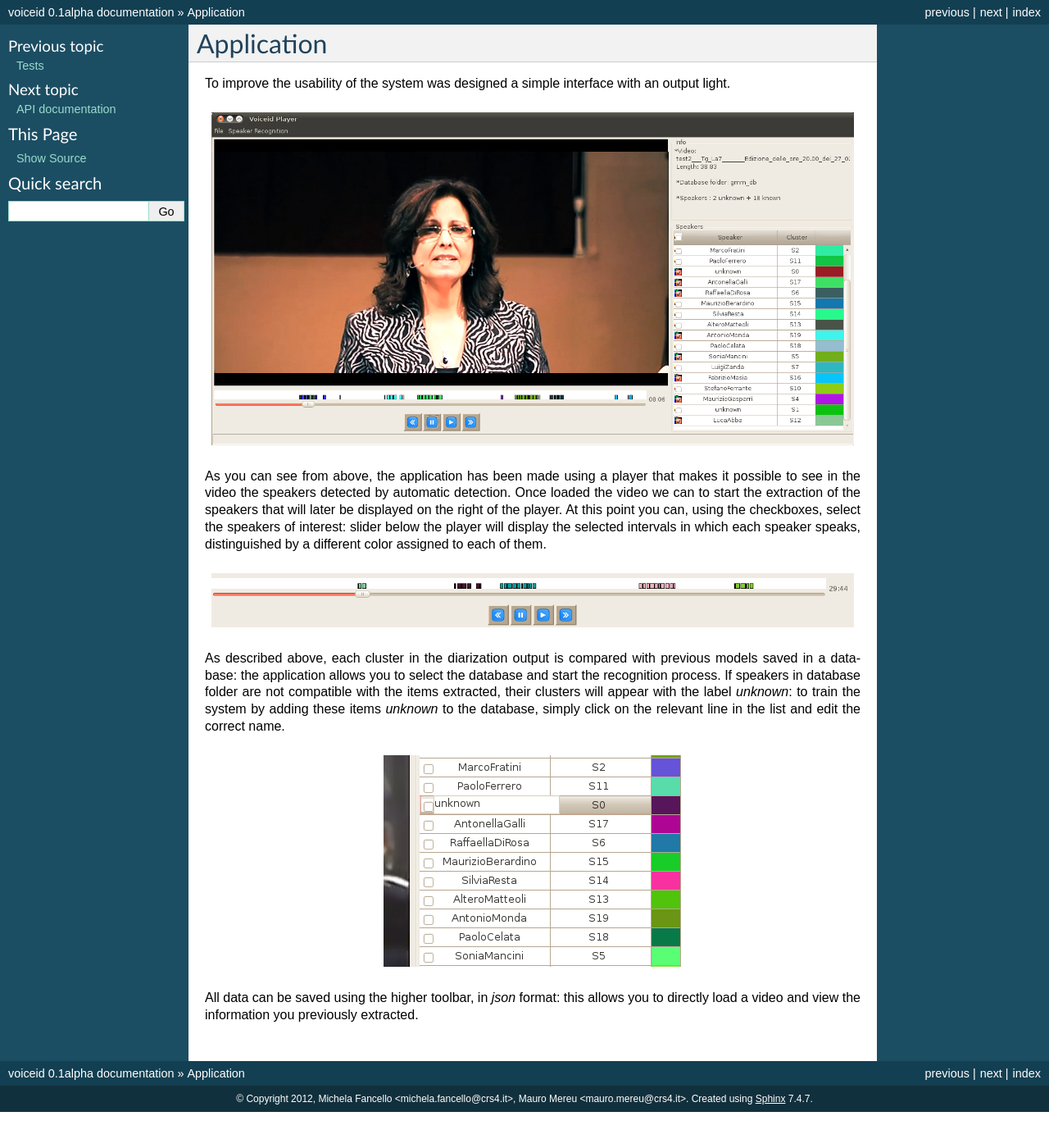
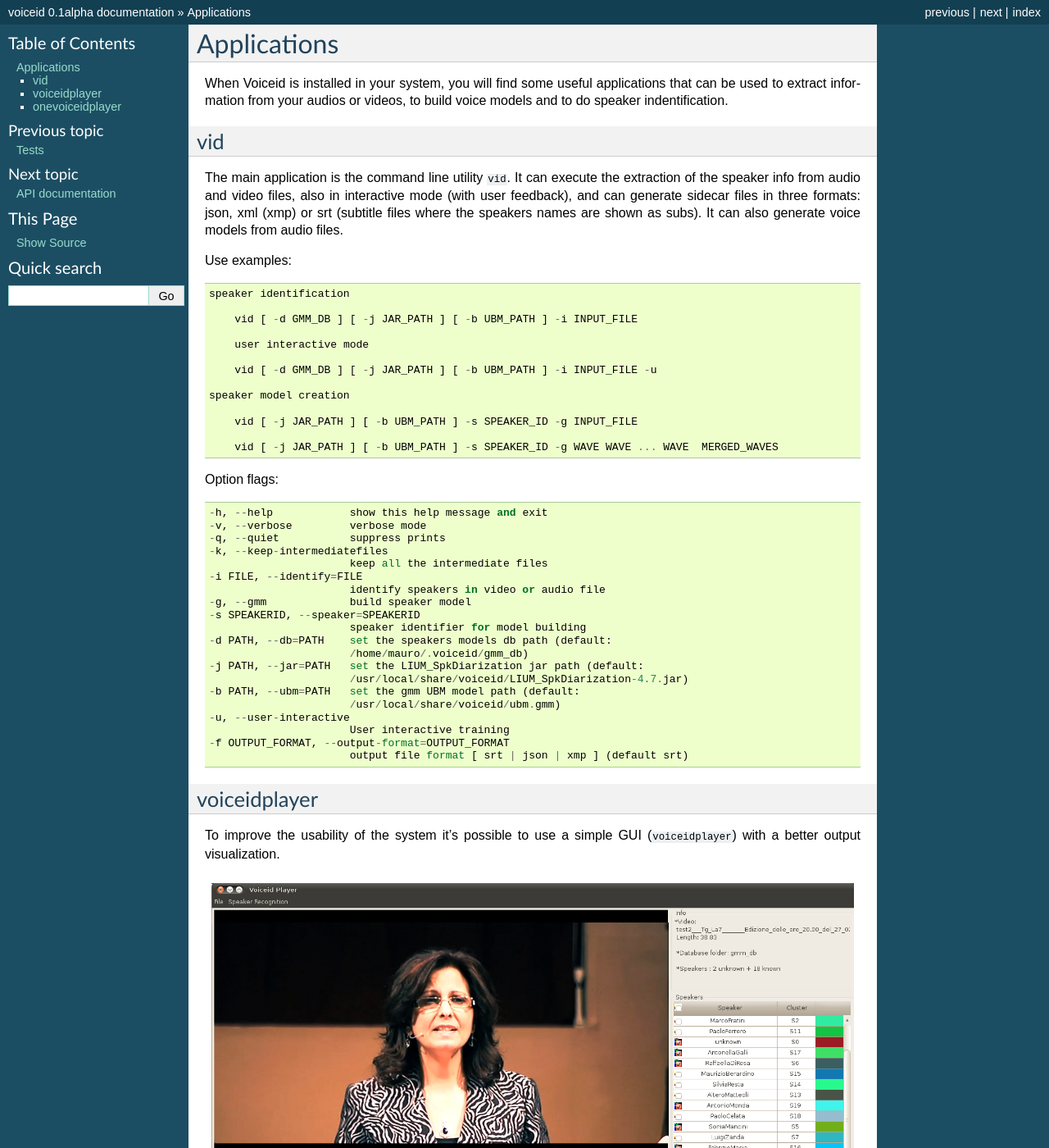
Before and after one commit to BackupGGCode/voiceid, a Sphinx documentation site: the page built from doc/source/application.rst, in a window 1280 px wide and 1400 px high. Shown: the whole window at 82% size. Built offline with Sphinx 7.4.7, drawn with Linux system fonts in a browser that asks for light colours; formulas are drawn with MathJax 3; some of the changed text lies outside the part shown.

```diff
--- a/doc/source/application.rst
+++ b/doc/source/application.rst
@@ -1,19 +1,77 @@
-Application
+Applications
 ============
 
-To improve the usability of the system was designed a simple interface with an output light.
+When Voiceid is installed in your system, you will find some useful applications that can be used to extract information from your audios or videos, to build voice models and to do speaker indentification.
+
+vid
+----
+The main application is the command line utility ``vid``. It can execute the extraction of the speaker info from audio and video files, also in interactive mode (with user feedback), and can generate sidecar files in three formats: json, xml (xmp) or srt (subtitle files where the speakers names are shown as subs).
+It can also generate voice models from audio files.
+
+Use examples:
+
+::
+
+    speaker identification
+
+        vid [ -d GMM_DB ] [ -j JAR_PATH ] [ -b UBM_PATH ] -i INPUT_FILE
+
+        user interactive mode
+
+        vid [ -d GMM_DB ] [ -j JAR_PATH ] [ -b UBM_PATH ] -i INPUT_FILE -u
+
+    speaker model creation
+
+        vid [ -j JAR_PATH ] [ -b UBM_PATH ] -s SPEAKER_ID -g INPUT_FILE
+
+        vid [ -j JAR_PATH ] [ -b UBM_PATH ] -s SPEAKER_ID -g WAVE WAVE ... WAVE  MERGED_WAVES
+
+Option flags:
+
+::
+
+  -h, --help            show this help message and exit
+  -v, --verbose         verbose mode
+  -q, --quiet           suppress prints
+  -k, --keep-intermediatefiles
+                        keep all the intermediate files
+  -i FILE, --identify=FILE
+                        identify speakers in video or audio file
+  -g, --gmm             build speaker model
+  -s SPEAKERID, --speaker=SPEAKERID
+                        speaker identifier for model building
+  -d PATH, --db=PATH    set the speakers models db path (default:
+                        /home/mauro/.voiceid/gmm_db)
+  -j PATH, --jar=PATH   set the LIUM_SpkDiarization jar path (default:
+                        /usr/local/share/voiceid/LIUM_SpkDiarization-4.7.jar)
+  -b PATH, --ubm=PATH   set the gmm UBM model path (default:
+                        /usr/local/share/voiceid/ubm.gmm)
+  -u, --user-interactive
+                        User interactive training
+  -f OUTPUT_FORMAT, --output-format=OUTPUT_FORMAT
+                        output file format [ srt | json | xmp ] (default srt)
+
+
+voiceidplayer
+--------------
+To improve the usability of the system it's possible to use a simple GUI (``voiceidplayer``) with a better output visualization.
 
 .. figure::  /img-latex/player1.png
    :align:  center
 
-As you can see from above, the application has been made using a player that makes it possible to see in the video the speakers detected by automatic detection. Once loaded the video we can to start the extraction of the speakers that will later be displayed on the right of the player. At this point you can, using the checkboxes, select the speakers of interest: slider below the player will display the selected intervals in which each speaker speaks, distinguished by a different color assigned to each of them.
+As you can see from above, the application has been made using a player that makes it possible to see in the video the speakers automatically detected. Once loaded the video we can start the extraction of the speakers that will later be displayed on the right of the video. At this point you can select the speakers of interest using the checkboxes: the slider below the video will display the selected intervals in which each speaker speaks, distinguished by a different color.
 
 .. figure::  /img-latex/intervalli_speakers.png
    :align:  center
 
-As described above, each cluster in the diarization output is compared with previous models saved in a database: the application allows you to select the database and start the recognition  process.  If speakers in database folder are not compatible with the items extracted, their clusters will appear with the label *unknown*: to train the system by adding these items *unknown* to the database, simply click on the relevant line in the list and edit the correct name.
+As described above, each cluster in the diarization output is compared with previous models saved in a database: the application allows you to select the database and start the recognition process. If the speakers extracted are not recognized as voices in the database, their clusters will appear with the label *unknown*: to train the system by adding these *unknown* voices to the database, simply click on the relative line in the list and edit the name.
 
 .. figure::  /img-latex/player2.png
     :align:  center
 
-All data can be saved using the higher toolbar, in *json* format: this allows you to directly load a video and view the information you previously extracted.
+All data can be saved in *json* format using the menu on top: this allows also to directly load a video and view the information previously extracted. More in deep, if you load a video and you have a "sidecar" file with the same name of the video, but with extension ".json", if in right format it will be analyzed as a "dump" of the information extracted by a previous run of the speaker recognition, showing all the relative results.
+
+
+onevoiceidplayer
+-----------------
+This application allow the users to record a voice to build a model, and to try to recognize a live voice in the database. It has a simple GUI, but it's just a prototype for tests.
--- a/setup.py
+++ b/setup.py
@@ -55,7 +55,7 @@ except ImportError:
 try:
     import wx.lib.agw.ultimatelistctrl as ULC
 except ImportError:
-    print "ERROR: Wxpython not updated: version 2.8.12 needed"
+    print "ERROR: Wxpython wrong version: version >=2.8.12 needed"
     exit(0)
 
 
```
Also changed, not shown: doc/source/abstract.rst (+5 -5 lines), doc/source/architecture.rst (+5 -5 lines), doc/source/intro.rst (+6 -5 lines), doc/source/tests.rst (+10 -9 lines), src/voiceid/__init__.py (+68 -3 lines), 4 other files.
